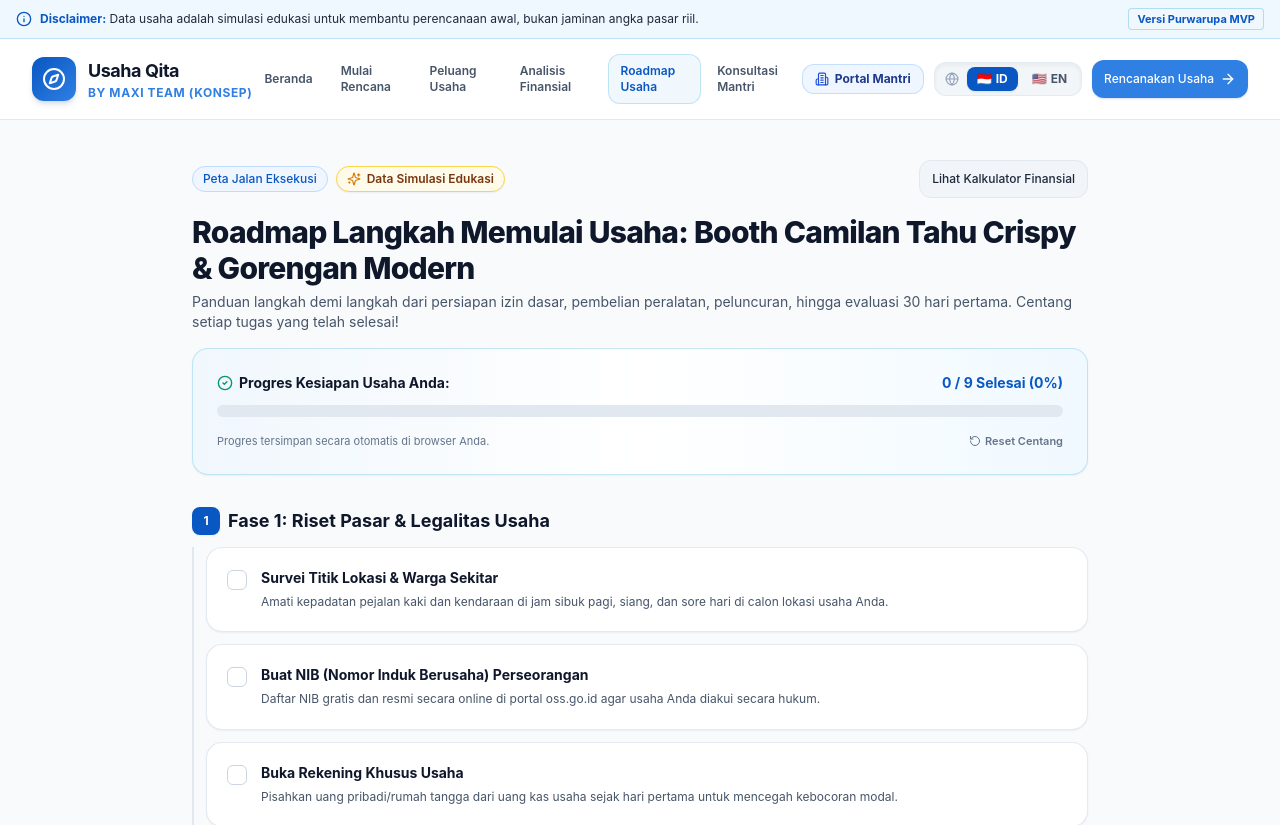
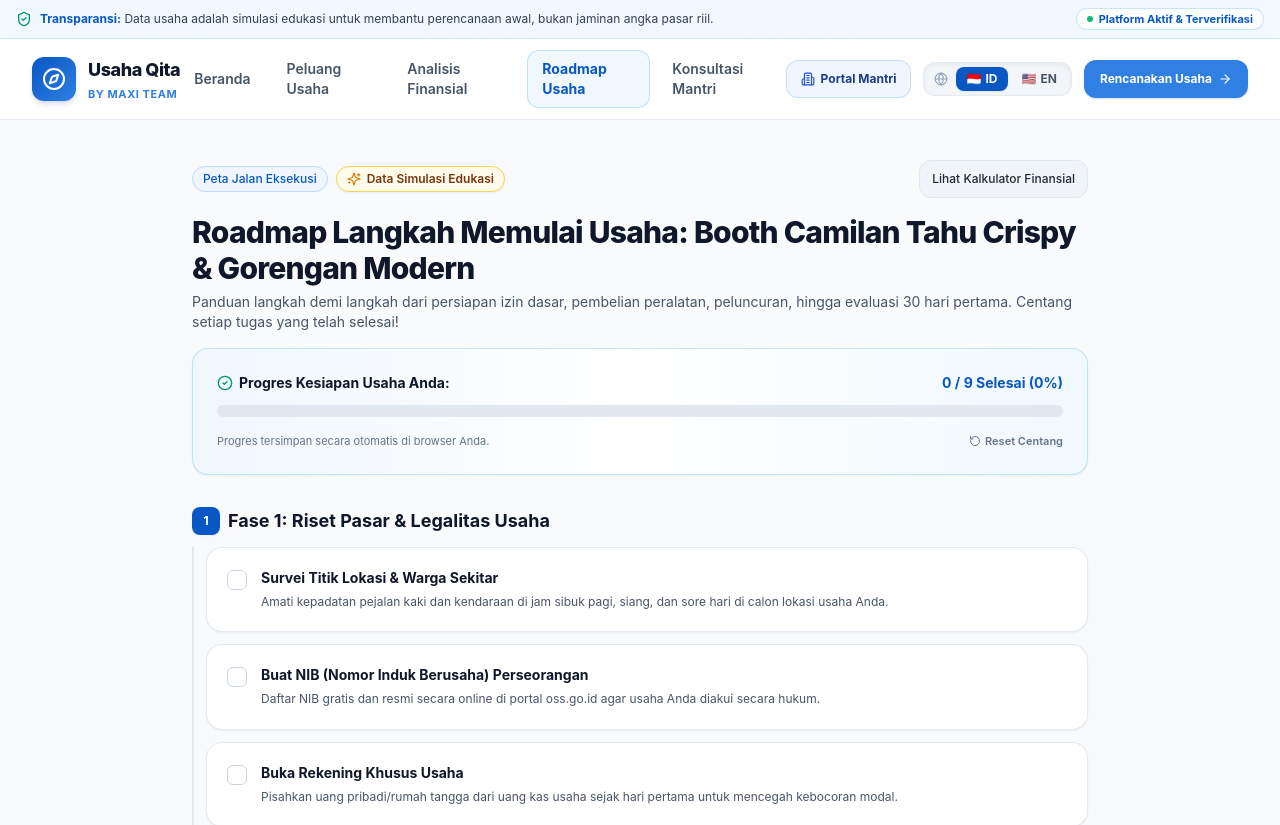
Before and after one commit to winnywork/usaha-qita, a Next.js app: page /roadmap in a window 1280 px wide. Shown: the top 825 px of the page. Built offline with nearby package versions, Linux system fonts and the light colour scheme.

Commit message:
fix: streamline header navbar alignment and transition to live platform terminology

```diff
--- a/src/components/layout/DisclaimerBanner.tsx
+++ b/src/components/layout/DisclaimerBanner.tsx
@@ -1,22 +1,23 @@
 "use client";
 
 import React from "react";
-import { Info } from "lucide-react";
+import { ShieldCheck } from "lucide-react";
 import { useLanguage } from "@/context/LanguageContext";
 
 export function DisclaimerBanner() {
   const { t } = useLanguage();
 
   return (
-    <aside aria-label="Informasi Edukasi" className="bg-sky-50/90 border-b border-brand-accent/40 px-4 py-2 text-slate-800 text-xs">
-      <div className="max-w-7xl mx-auto flex items-center justify-between gap-2">
-        <div className="flex items-center gap-2">
-          <Info className="w-4 h-4 text-brand-primary shrink-0" />
-          <span>
-            <strong className="text-brand-primary font-bold">Disclaimer:</strong> {t.nav.disclaimerText}
+    <aside aria-label="Informasi Edukasi & Kepatuhan" className="bg-gradient-to-r from-sky-50/90 via-blue-50/80 to-sky-50/90 border-b border-brand-accent/30 px-4 py-2 text-slate-700 text-xs">
+      <div className="max-w-7xl mx-auto flex items-center justify-between gap-3">
+        <div className="flex items-center gap-2 min-w-0">
+          <ShieldCheck className="w-4 h-4 text-emerald-600 shrink-0" />
+          <span className="truncate sm:overflow-visible">
+            <strong className="text-brand-primary font-bold">Transparansi:</strong> {t.nav.disclaimerText}
           </span>
         </div>
-        <span className="hidden sm:inline-block text-[11px] font-bold text-brand-primary bg-brand-light border border-brand-accent/50 px-2 py-0.5 rounded">
+        <span className="hidden sm:inline-flex items-center gap-1.5 text-[11px] font-bold text-brand-primary bg-white/90 border border-brand-accent/40 px-2.5 py-0.5 rounded-full shadow-2xs shrink-0">
+          <span className="w-1.5 h-1.5 rounded-full bg-emerald-500 animate-pulse" />
           {t.nav.disclaimerTag}
         </span>
       </div>
--- a/src/components/layout/Navbar.tsx
+++ b/src/components/layout/Navbar.tsx
@@ -24,7 +24,6 @@ export function Navbar() {
 
   const navLinks = [
     { href: "/", label: t.nav.beranda },
-    { href: "/onboarding", label: t.nav.mulaiRencana },
     { href: "/rekomendasi", label: t.nav.peluangUsaha },
     { href: "/analisis", label: t.nav.analisisFinansial },
     { href: "/roadmap", label: t.nav.roadmapUsaha },
@@ -38,34 +37,34 @@ export function Navbar() {
   };
 
   return (
-    <header className="sticky top-0 z-40 w-full bg-white/95 backdrop-blur-md border-b border-slate-200">
+    <header className="sticky top-0 z-40 w-full bg-white/95 backdrop-blur-md border-b border-slate-200/90 shadow-2xs">
       <div className="max-w-7xl mx-auto px-4 sm:px-6 lg:px-8">
         <div className="flex items-center justify-between h-16 sm:h-20">
           {/* Logo & Identity */}
-          <Link href="/" className="flex items-center gap-2.5 sm:gap-3 group shrink-0">
-            <div className="w-10 h-10 sm:w-11 sm:h-11 rounded-xl bg-gradient-to-br from-brand-primary to-brand-secondary flex items-center justify-center text-white shadow-md shadow-blue-900/15 group-hover:scale-105 transition-transform">
+          <Link href="/" className="flex items-center gap-2.5 sm:gap-3 group shrink-0 py-1">
+            <div className="w-10 h-10 sm:w-11 sm:h-11 rounded-xl bg-gradient-to-br from-brand-primary to-brand-secondary flex items-center justify-center text-white shadow-md shadow-blue-900/15 group-hover:scale-105 transition-transform shrink-0">
               <Compass className="w-5 h-5 sm:w-6 sm:h-6" />
             </div>
-            <div className="flex flex-col">
-              <span className="text-base sm:text-lg font-bold tracking-tight text-slate-900 leading-tight">
+            <div className="flex flex-col justify-center">
+              <span className="text-base sm:text-lg font-extrabold tracking-tight text-slate-900 leading-none">
                 Usaha Qita
               </span>
-              <span className="text-[10px] sm:text-xs font-bold text-brand-secondary uppercase tracking-wider">
+              <span className="text-[10px] sm:text-[11px] font-bold text-brand-secondary uppercase tracking-wider mt-0.5">
                 {t.nav.brandConcept}
               </span>
             </div>
           </Link>
 
-          {/* Desktop Nav Links */}
-          <nav className="hidden xl:flex items-center gap-1">
+          {/* Desktop Nav Links - Centered & Clean */}
+          <nav className="hidden lg:flex items-center gap-1 xl:gap-2">
             {navLinks.map((link) => (
               <Link
                 key={link.href}
                 href={link.href}
-                className={`px-3 py-2 rounded-xl text-xs font-semibold transition-all ${
+                className={`px-3.5 py-2 rounded-xl text-xs sm:text-sm transition-all ${
                   isActive(link.href)
-                    ? "bg-brand-light text-brand-primary border border-brand-accent/40"
-                    : "text-slate-600 hover:text-slate-900 hover:bg-slate-100"
+                    ? "bg-brand-light text-brand-primary border border-brand-accent/40 shadow-2xs font-bold"
+                    : "text-slate-600 hover:text-slate-900 hover:bg-slate-100 font-semibold"
                 }`}
               >
                 {link.label}
@@ -73,32 +72,34 @@ export function Navbar() {
             ))}
           </nav>
 
-          {/* Right Action / Language Switcher & CTA & Mantri Portal Link */}
-          <div className="hidden sm:flex items-center gap-2.5 shrink-0">
+          {/* Desktop Right Action Bar: Mantri Portal + Language + CTA Button (All aligned vertically at 38px) */}
+          <div className="hidden lg:flex items-center gap-2.5 xl:gap-3 shrink-0">
             {/* Quick Access to Mantri Portal */}
             <Link
               href="/mantri/login"
-              className="px-3 py-1.5 rounded-xl text-xs font-bold text-blue-900 bg-blue-50/90 hover:bg-blue-100 border border-blue-200/90 flex items-center gap-1.5 transition-colors shadow-2xs"
+              className="h-[38px] px-3.5 rounded-xl text-xs font-bold text-blue-900 bg-blue-50/90 hover:bg-blue-100 border border-blue-200/90 flex items-center gap-1.5 transition-colors shadow-2xs shrink-0"
               title="Akses Portal Monitoring Petugas Mantri BRI"
             >
               <Building2 className="w-3.5 h-3.5 text-blue-700" />
               <span>Portal Mantri</span>
             </Link>
 
-            <LanguageSwitcher />
+            <div className="h-[38px] flex items-center shrink-0">
+              <LanguageSwitcher />
+            </div>
 
-            <Link href="/onboarding">
-              <Button size="sm" variant="accent" rightIcon={<ArrowRight className="w-4 h-4" />}>
+            <Link href="/onboarding" className="shrink-0">
+              <Button size="sm" variant="accent" className="h-[38px] px-4 text-xs font-bold shadow-sm" rightIcon={<ArrowRight className="w-3.5 h-3.5" />}>
                 {t.nav.planButton}
               </Button>
             </Link>
           </div>
 
-          {/* Mobile Right Bar: Language Switcher + Hamburger */}
-          <div className="flex items-center gap-2 xl:hidden">
+          {/* Mobile Right Bar: Mantri Pill + Language Switcher + Hamburger (Active only below lg) */}
+          <div className="flex lg:hidden items-center gap-2">
             <Link
               href="/mantri/login"
-              className="px-2.5 py-1 rounded-lg text-[11px] font-bold text-blue-900 bg-blue-50 border border-blue-200 flex items-center gap-1"
+              className="h-8 px-2.5 rounded-lg text-[11px] font-bold text-blue-900 bg-blue-50 border border-blue-200 flex items-center gap-1"
             >
               <Building2 className="w-3 h-3 text-blue-700" />
               <span>Mantri</span>
@@ -109,28 +110,28 @@ export function Navbar() {
             <button
               type="button"
               onClick={() => setIsOpen(!isOpen)}
-              className="p-2 rounded-xl text-slate-600 hover:text-slate-900 hover:bg-slate-100 focus:outline-none focus:ring-2 focus:ring-brand-primary"
+              className="w-9 h-9 flex items-center justify-center rounded-xl text-slate-700 hover:text-slate-900 hover:bg-slate-100 focus:outline-none focus:ring-2 focus:ring-brand-primary transition-colors"
               aria-label="Buka menu navigasi"
             >
-              {isOpen ? <X className="w-6 h-6" /> : <Menu className="w-6 h-6" />}
+              {isOpen ? <X className="w-5 h-5" /> : <Menu className="w-5 h-5" />}
             </button>
           </div>
         </div>
       </div>
 
-      {/* Mobile Drawer Menu (360px - 1280px) */}
+      {/* Mobile Drawer Menu (Visible only below lg when open) */}
       {isOpen && (
-        <div className="xl:hidden border-b border-slate-200 bg-white px-4 pt-3 pb-6 space-y-3 animate-in slide-in-from-top-2 duration-150 shadow-lg">
+        <div className="lg:hidden border-b border-slate-200 bg-white px-4 pt-3 pb-6 space-y-3 animate-in slide-in-from-top-2 duration-150 shadow-lg">
           <div className="flex flex-col space-y-1">
             {navLinks.map((link) => (
               <Link
                 key={link.href}
                 href={link.href}
                 onClick={() => setIsOpen(false)}
-                className={`px-4 py-3 rounded-xl text-sm font-semibold transition-colors ${
+                className={`px-4 py-3 rounded-xl text-sm transition-colors ${
                   isActive(link.href)
-                    ? "bg-brand-light text-brand-primary border border-brand-accent/40"
-                    : "text-slate-700 hover:bg-slate-100"
+                    ? "bg-brand-light text-brand-primary border border-brand-accent/40 font-bold"
+                    : "text-slate-700 hover:bg-slate-100 font-semibold"
                 }`}
               >
                 {link.label}
@@ -141,16 +142,16 @@ export function Navbar() {
             <Link
               href="/mantri/login"
               onClick={() => setIsOpen(false)}
-              className="px-4 py-3 rounded-xl text-sm font-bold text-blue-950 bg-blue-50/80 border border-blue-200/80 flex items-center gap-2"
+              className="px-4 py-3 rounded-xl text-sm font-bold text-blue-950 bg-blue-50/80 border border-blue-200/80 flex items-center gap-2 mt-1"
             >
               <Building2 className="w-4 h-4 text-blue-700" />
-              <span>Portal Khusus Mantri BRI (Login Petugas)</span>
+              <span>Portal Monitoring Mantri BRI</span>
             </Link>
           </div>
 
           <div className="pt-2">
             <Link href="/onboarding" onClick={() => setIsOpen(false)} className="w-full block">
-              <Button fullWidth variant="accent" size="md" rightIcon={<ArrowRight className="w-4 h-4" />}>
+              <Button fullWidth variant="accent" size="md" className="h-11 font-bold shadow-sm" rightIcon={<ArrowRight className="w-4 h-4" />}>
                 {t.hero.startBtn}
               </Button>
             </Link>
--- a/src/i18n/translations.ts
+++ b/src/i18n/translations.ts
@@ -10,9 +10,9 @@ export const translations = {
       roadmapUsaha: "Roadmap Usaha",
       konsultasiMantri: "Konsultasi Mantri",
       planButton: "Rencanakan Usaha",
-      brandConcept: "by MAXI Team (Konsep)",
+      brandConcept: "by MAXI Team",
       disclaimerText: "Data usaha adalah simulasi edukasi untuk membantu perencanaan awal, bukan jaminan angka pasar riil.",
-      disclaimerTag: "Versi Purwarupa MVP",
+      disclaimerTag: "Platform Aktif & Terverifikasi",
       mobileNotice: "Simulasi edukatif independen untuk calon wirausaha UMKM.",
     },
     common: {
@@ -27,7 +27,7 @@ export const translations = {
       currencyPrefix: "Rp",
     },
     hero: {
-      badge: "Asisten Perencanaan Usaha Digital — Konsep Edukasi",
+      badge: "Asisten Perencanaan Usaha Digital — Edukasi & Sinergi Mantri",
       titlePart1: "Wujudkan Rencana Usaha dengan",
       titleHighlight: "Hitungan yang Tepat",
       titlePart2: "& Terukur.",
@@ -198,7 +198,7 @@ export const translations = {
       pillarsTitle: "3 Pilar Pendampingan Finansial Mantri BRI",
       warningTitle: "Pernyataan Penting Mengenai Layanan Ini:",
       warning1: "Bukan Persetujuan Pinjaman: Formulir ini murni sebagai pengantar minat konsultasi edukatif, bukan permohonan pinjaman online, dan tidak menjamin kelulusan kredit apa pun.",
-      warning2: "Bukan Sistem Resmi BRI: Usaha Qita adalah purwarupa konsep edukasi perencanaan usaha. Konsultasi fisik dilakukan secara langsung di kantor unit kerja BRI resmi terdekat.",
+      warning2: "Bukan Sistem Resmi BRI: Usaha Qita adalah platform edukasi perencanaan usaha by MAXI Team. Konsultasi fisik dilakukan secara langsung di kantor unit kerja BRI resmi terdekat.",
       warning3: "Persetujuan Sukarela: Data kontak Anda hanya digunakan untuk penjadwalan konsultasi dan tidak akan diperjualbelikan kepada pihak ketiga.",
       whatToConsult: "Apa Saja yang Dapat Dikonsultasikan dengan Mantri BRI?",
       accountTitle: "Pembukaan Rekening",
@@ -240,7 +240,7 @@ export const translations = {
       navTitle: "Alur Navigasi",
       valuesTitle: "Prinsip & Nilai",
       valuesDesc: "Didesain dengan transparansi penuh: seluruh data peluang usaha adalah simulasi edukasi untuk membekali calon pengusaha sebelum melangkah ke dunia nyata.",
-      disclaimerNotice: "Pernyataan Transparansi Produk: “Usaha Qita — by MAXI Team” adalah purwarupa konsep edukasi perencanaan usaha independen. Aplikasi ini bukan merupakan produk resmi Bank BRI, tidak memberikan jaminan kredit, dan tidak terhubung ke basis data internal perbankan.",
+      disclaimerNotice: "Pernyataan Transparansi Produk: “Usaha Qita — by MAXI Team” adalah platform edukasi perencanaan usaha independen. Aplikasi ini bukan merupakan produk resmi Bank BRI, tidak memberikan jaminan kredit, dan tidak terhubung ke basis data internal perbankan.",
       rights: "Hak Cipta Dilindungi Undang-Undang.",
       subRights: "Dibuat untuk pemberdayaan wirausaha pemula.",
     },
@@ -255,9 +255,9 @@ export const translations = {
       roadmapUsaha: "Action Roadmap",
       konsultasiMantri: "Bank Consultant",
       planButton: "Plan Business",
-      brandConcept: "by MAXI Team (Concept)",
+      brandConcept: "by MAXI Team",
       disclaimerText: "Business data is an educational simulation for early planning, not a guarantee of actual market performance.",
-      disclaimerTag: "MVP Prototype",
+      disclaimerTag: "Live & Verified Platform",
       mobileNotice: "Independent educational business simulation for micro-entrepreneurs.",
     },
     common: {
@@ -272,7 +272,7 @@ export const translations = {
       currencyPrefix: "IDR ",
     },
     hero: {
-      badge: "Digital Business Planning Assistant — Educational Concept",
+      badge: "Digital Business Planning Assistant — Educational Platform",
       titlePart1: "Turn Business Ideas into Reality with",
       titleHighlight: "Accurate Math",
       titlePart2: "& Measurable Steps.",
@@ -443,7 +443,7 @@ export const translations = {
       pillarsTitle: "3 Pillars of Mantri BRI Financial Guidance",
       warningTitle: "Important Disclaimers Concerning This Service:",
       warning1: "Not a Loan Approval: This form is purely an educational consultation introductory request, not an online loan application, and does not guarantee any credit approval.",
-      warning2: "Not Official Bank Portal: Usaha Qita is an independent educational prototype. Physical advisory takes place at accredited local bank branches.",
+      warning2: "Not Official Bank Portal: Usaha Qita is an independent educational platform by MAXI Team. Physical advisory takes place at accredited local bank branches.",
       warning3: "Voluntary Consent: Contact details are solely utilized for consultation scheduling and will never be distributed to third parties.",
       whatToConsult: "What Can You Discuss with a Business Consultant?",
       accountTitle: "Dedicated Business Accounts",
@@ -485,7 +485,7 @@ export const translations = {
       navTitle: "Navigation",
       valuesTitle: "Principles & Ethics",
       valuesDesc: "Designed with complete transparency: all opportunity data is an educational simulation to equip entrepreneurs before stepping into the real market.",
-      disclaimerNotice: "Product Transparency Notice: “Usaha Qita — by MAXI Team” is an independent educational prototype. This is not an official Bank BRI banking portal, guarantees no loans, and connects to no internal banking systems.",
+      disclaimerNotice: "Product Transparency Notice: “Usaha Qita — by MAXI Team” is an independent educational platform. This is not an official Bank BRI banking portal, guarantees no loans, and connects to no internal banking systems.",
       rights: "All Rights Reserved.",
       subRights: "Built to empower aspiring micro-entrepreneurs.",
     },
```
